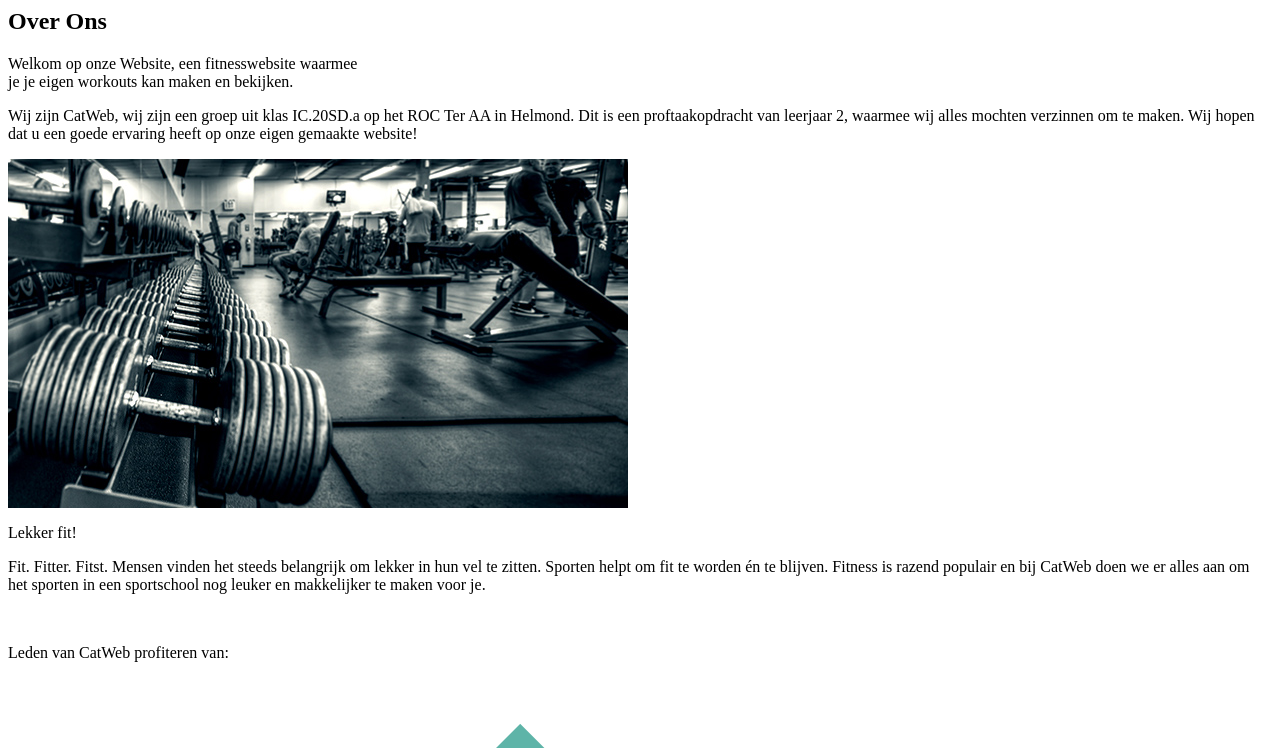
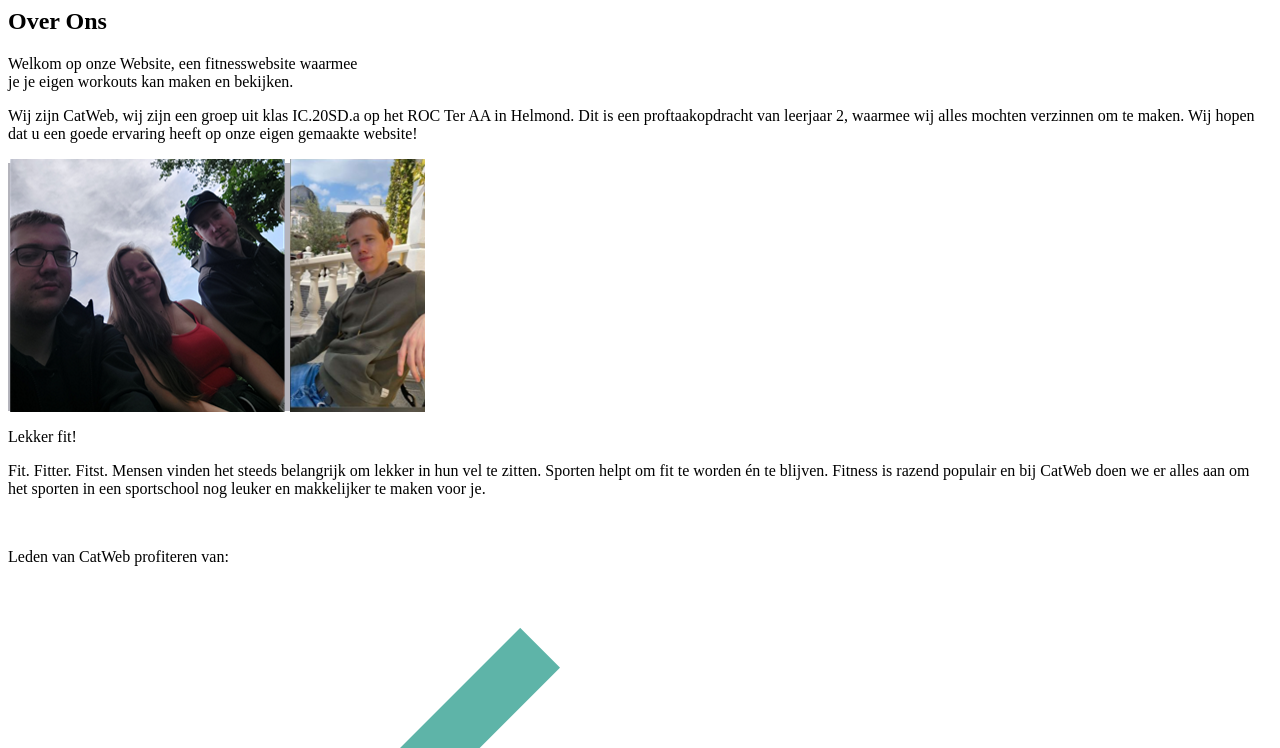
Before and after one commit to 86158/CatWeb, a PHP site: page /pages/overons.php in a window 1280 px wide. Shown: the top 748 px of the page. Run offline with PHP 8.4, Linux system fonts and the light colour scheme.

Commit message:
Over ons finished product

```diff
--- a/pages/overons.php
+++ b/pages/overons.php
@@ -17,7 +17,7 @@
 			</div>
 			<!-- Image -->
 			<div class="image w-30 col-5 mt-2 mb-3">
-				<img src="img/overons.jpg" class="img-fluid" alt="Group_foto">
+				<img src="img/us.png" class="img-fluid" alt="Group_foto">
 			</div>
 		</div>
 		<div class="row content">
```
Also changed, not shown: img/us.png (added).
